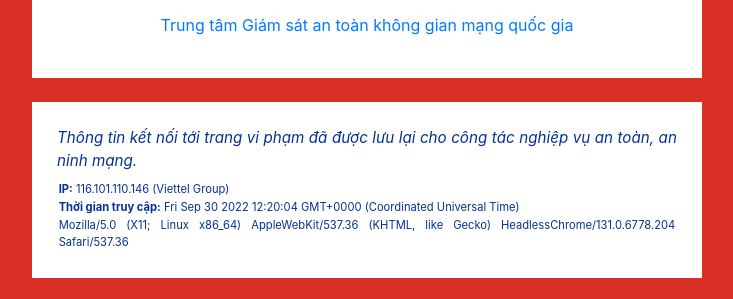
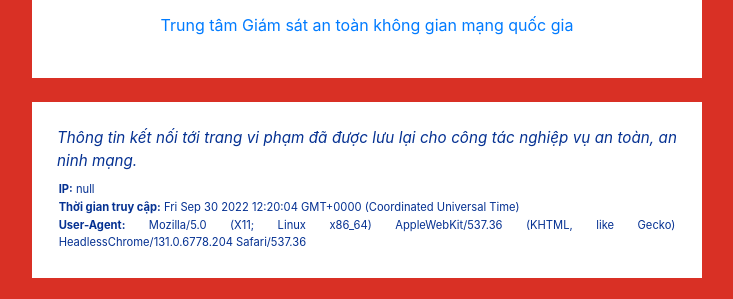
Before and after one commit to minhqnd/National-Cyber-Security-Center, a plain HTML site: page index.html in a window 1280 px wide. Shown: the part 427-726 px from the top of the page, without its empty margins (273-1006 px from the left). Drawn offline with nearby package versions, Linux system fonts and the light colour scheme; no server answers.

Commit message:
update User-Agent

```diff
--- a/index.html
+++ b/index.html
@@ -230,10 +230,9 @@
                 <!-- <p>Trang web <b>qminh.xyz</b> đã bị chặn Unknown </p> -->
                 <p id="warning-noti">Thông tin kết nối tới trang vi phạm đã được lưu lại cho công tác nghiệp vụ an toàn,
                     an ninh mạng.</p>
-                <p id="ip" class="small-text"><b>IP:</b> 116.101.110.146 (Viettel Group)</p>
-                <p id="time" class="small-text"></p>
-                <p id="userAgent" class="small-text"><b>User-Agent:</b> Mozilla/5.0 (Macintosh; Intel Mac OS X 10_15_7)
-                    AppleWebKit/605.1.15 (KHTML, like Gecko) Version/15.5 Safari/605.1.15</p>
+                <p id="ip" class="small-text"><b>IP:</b> null</p>
+                <p id="time" class="small-text"><b>Thời gian truy cập:</b> null</p>
+                <p id="userAgent" class="small-text"><b>User-Agent:</b> null</p>
             </div>
         </div>
 
@@ -284,7 +283,7 @@
                 $('#ip').html(`<b>IP:</b> ${value.ip} (${value.org})`)
             });
             $('#time').html(`<b>Thời gian truy cập:</b> ${new Date().toString()}`)
-            $('#userAgent').html(navigator.userAgent)
+            $('#userAgent').html(`<b>User-Agent:</b> ${navigator.userAgent}`)
         });
 
     });
```
